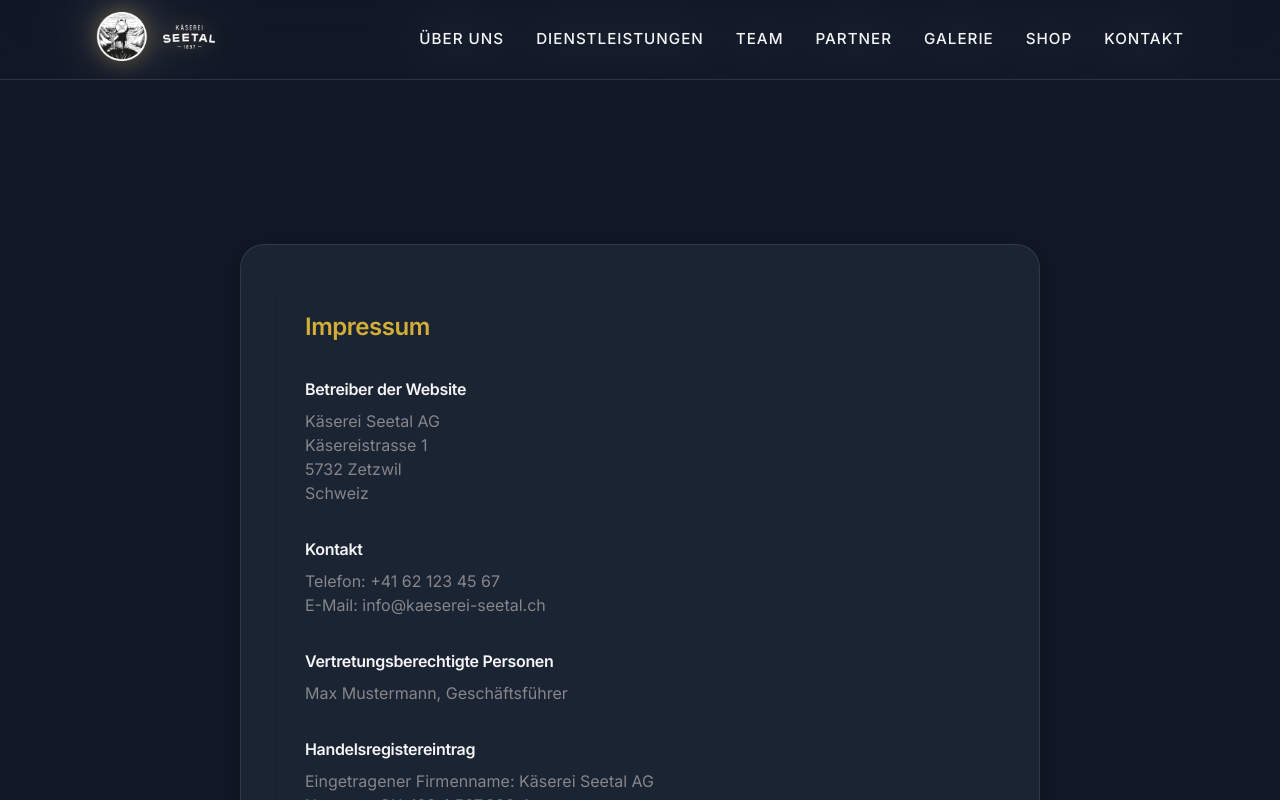
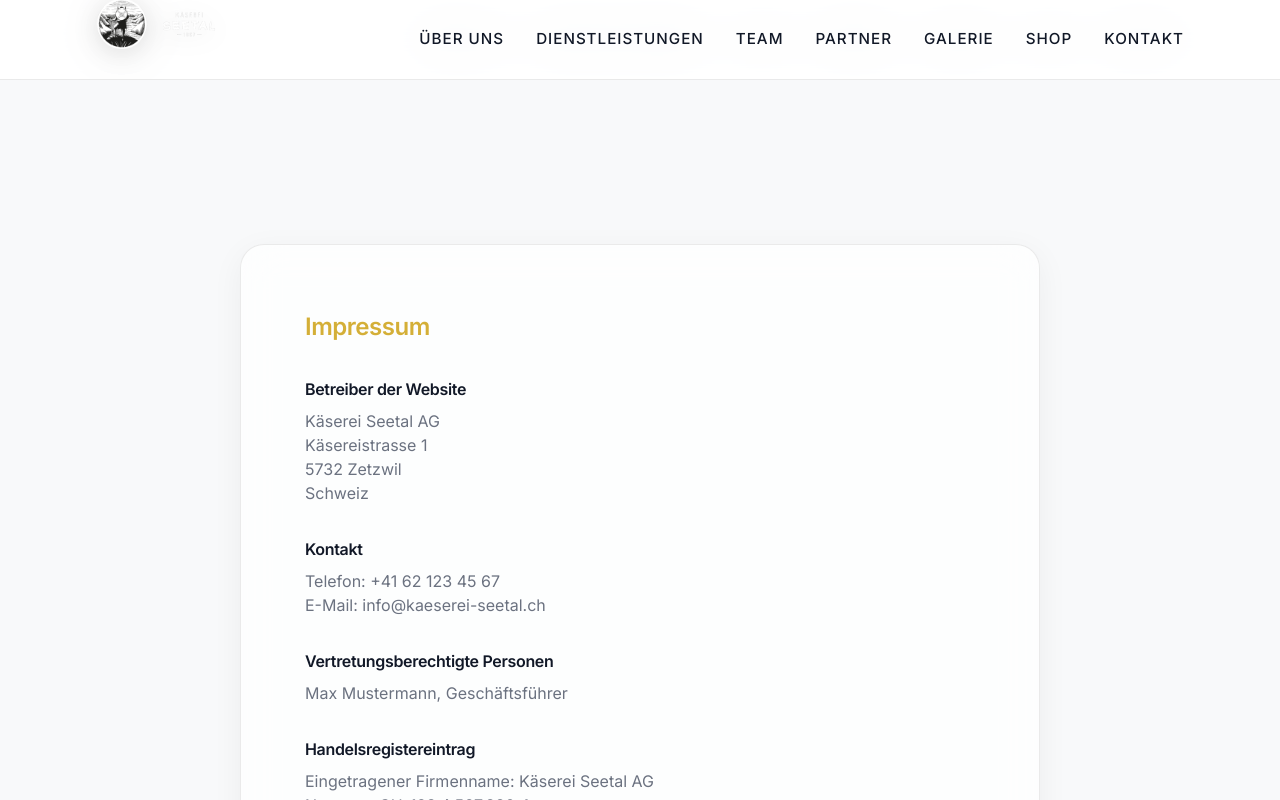
Before and after one commit to GYGMOR/kaeserei-seetal, a React (Vite) app: page /#/impressum in a window 1280 px wide. Shown: the top 800 px of the page. Built offline with nearby package versions, Linux system fonts and the light colour scheme.

Commit message:
Phase 3: Light theme, large overlapping header logo, hero video background

```diff
--- a/src/components/layout/Header.css
+++ b/src/components/layout/Header.css
@@ -15,7 +15,7 @@
 
 .glass-header.scrolled {
   height: 70px;
-  background: rgba(10, 10, 10, 0.8);
+  background: rgba(255, 255, 255, 0.85);
   box-shadow: 0 10px 30px rgba(0, 0, 0, 0.5);
   border-bottom: 1px solid rgba(212, 175, 55, 0.2);
 }
@@ -29,15 +29,26 @@
   justify-content: space-between;
 }
 
-.logo {
-  height: 60px;
-  width: auto;
-  transition: height 0.3s ease;
-  filter: drop-shadow(0 0 10px rgba(212, 175, 55, 0.3));
+.logo-link {
+  position: relative;
+  display: flex;
+  align-items: center;
+  z-index: 100;
 }
 
-.glass-header.scrolled .logo {
-  height: 45px;
+.logo {
+  height: 140px; /* Much larger logo */
+  width: auto;
+  position: absolute; /* Overlap the header */
+  top: -40px; /* Pull it up a bit if needed, or push it down */
+  transform-origin: left center;
+  transition: transform 0.4s cubic-bezier(0.2, 0.8, 0.2, 1);
+  filter: drop-shadow(0 4px 12px rgba(0,0,0,0.1)); /* Soft shadow for light theme */
+}
+
+/* Shrink logo when scrolling */
+.scrolled .logo {
+  transform: scale(0.6);
 }
 
 .desktop-nav {
--- a/src/components/sections/Hero.css
+++ b/src/components/sections/Hero.css
@@ -7,16 +7,25 @@
   text-align: center;
   padding: 2rem;
   overflow: hidden;
-  background-image: url('hero_bg.png');
-  background-size: cover;
-  background-position: center;
   margin-top: -90px; /* pull up behind header */
+  background: var(--bg-dark); /* fallback */
+}
+
+.hero-video {
+  position: absolute;
+  top: 0;
+  left: 0;
+  width: 100%;
+  height: 100%;
+  object-fit: cover;
+  z-index: 0;
 }
 
 .hero-overlay {
   position: absolute;
   top: 0; left: 0; right: 0; bottom: 0;
-  background: linear-gradient(180deg, rgba(0,0,0,0.6) 0%, rgba(10,10,10,1) 100%);
+  /* Stylish cool veil: dark gradient overlay so the white text still pops */
+  background: linear-gradient(135deg, rgba(17, 24, 39, 0.7) 0%, rgba(17, 24, 39, 0.3) 100%);
   z-index: 1;
 }
 
--- a/src/components/sections/Hero.jsx
+++ b/src/components/sections/Hero.jsx
@@ -4,13 +4,21 @@ import './Hero.css';
 const Hero = () => {
   return (
     <section id="home" className="hero-section">
+      <video
+        className="hero-video"
+        src="video_header.mp4"
+        autoPlay
+        loop
+        muted
+        playsInline
+      />
       <div className="hero-overlay"></div>
       <div className="hero-content">
-        <h1 className="hero-title">Käserei Seetal</h1>
-        <p className="hero-subtitle">Traditionelles Handwerk. Moderner Genuss.</p>
-        <div className="hero-actions">
-          <a href="#about" className="btn btn-primary glass-panel">Entdecken</a>
-          <a href="#shop" className="btn btn-secondary glass-panel">Zum Shop</a>
+        <h1 className="hero-title animate-fade-in-up">Käserei Seetal</h1>
+        <p className="hero-subtitle animate-fade-in-up delay-1">Tradition & Leidenschaft im Reifekeller</p>
+        <div className="hero-cta animate-fade-in-up delay-2">
+          <a href="#shop" className="btn btn-primary glass-panel">Zum Shop</a>
+          <a href="#about" className="btn btn-secondary glass-panel">Unsere Geschichte</a>
         </div>
       </div>
     </section>
--- a/src/index.css
+++ b/src/index.css
@@ -1,11 +1,11 @@
 :root {
-  /* iOS Light-Dark Theme Colors */
-  --bg-dark: #111827; /* Dark slate instead of black */
-  --surface-color: #1f2937;
-  --glass-bg: rgba(31, 41, 55, 0.75); /* Softer gray glass */
-  --glass-border: rgba(255, 255, 255, 0.1);
-  --text-main: #f5f5f7;
-  --text-muted: #86868b;
+  /* Premium Light/Grey Theme Colors */
+  --bg-dark: #f8f9fa; /* Light, elegant grey-white */
+  --surface-color: #ffffff;
+  --glass-bg: rgba(255, 255, 255, 0.75); /* Light glass */
+  --glass-border: rgba(0, 0, 0, 0.08); /* Subtle dark border for light glass */
+  --text-main: #111827; /* Dark slate text */
+  --text-muted: #6b7280; /* Medium grey text */
   --accent-gold: #d4af37; /* Premium gold accent */
 
   /* Layout & Spaces */
@@ -58,7 +58,7 @@ a:hover {
   -webkit-backdrop-filter: blur(20px);
   border: 1px solid var(--glass-border);
   border-radius: var(--border-radius-lg);
-  box-shadow: 0 8px 32px 0 rgba(0, 0, 0, 0.3);
+  box-shadow: 0 8px 32px rgba(0, 0, 0, 0.05);
 }
 
 /* Header Styles */
@@ -72,7 +72,7 @@ a:hover {
   align-items: center;
   justify-content: space-between;
   padding: 0 5%;
-  background: rgba(17, 24, 39, 0.6);
+  background: rgba(255, 255, 255, 0.85);
   backdrop-filter: blur(25px);
   -webkit-backdrop-filter: blur(25px);
   border-bottom: 1px solid var(--glass-border);
@@ -110,7 +110,7 @@ main {
   justify-content: center;
   text-align: center;
   padding: 2rem;
-  background: radial-gradient(circle at center, rgba(212, 175, 55, 0.08) 0%, var(--bg-dark) 70%);
+  background: radial-gradient(circle at center, rgba(212, 175, 55, 0.05) 0%, var(--bg-dark) 70%);
 }
 
 .hero h1 {
```
Also changed, not shown: 1 other file (tests, documents, lock files or other folders).
